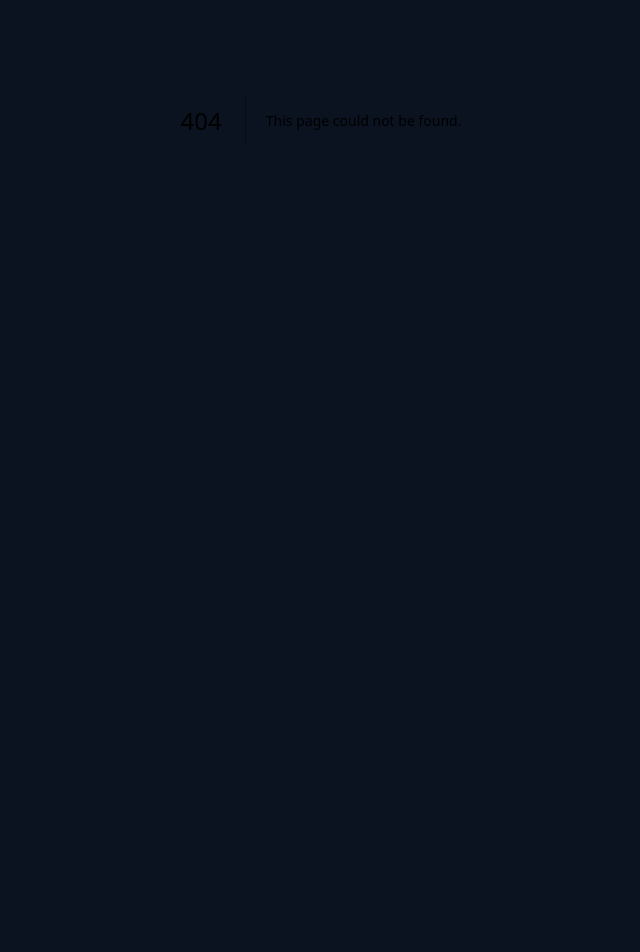
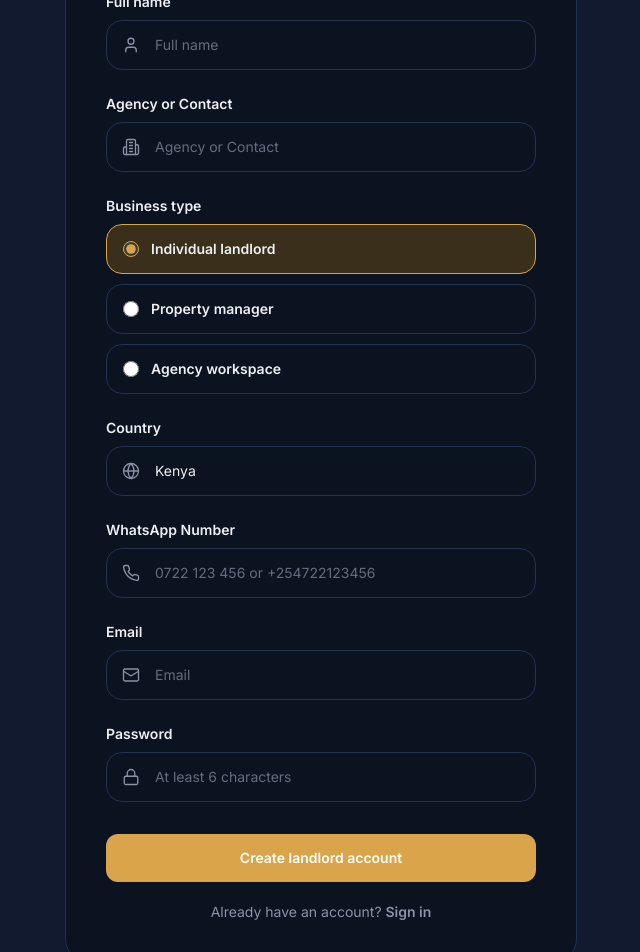
Before and after one commit to atsiaya/rentfile, a Next.js app: page /login in a window 1280 px wide. Before the commit this address had no page. Shown: the part 280-1232 px from the top of the page, without its empty margins (319-959 px from the left). Before the commit the page ends 800 px from the top, so only its background shows below. Built offline with nearby package versions, Linux system fonts and the light colour scheme; no server answers.

Commit message:
Add files via upload

```diff
--- /dev/null
+++ b/app/login/page.tsx
@@ -0,0 +1,279 @@
+"use client";
+
+import { Suspense, useState } from "react";
+import Link from "next/link";
+import { useRouter, useSearchParams } from "next/navigation";
+import {
+  ArrowLeft,
+  Building2,
+  Globe,
+  KeyRound,
+  Loader2,
+  Lock,
+  Mail,
+  Phone,
+  User,
+} from "lucide-react";
+import { createUserWithEmailAndPassword, updateProfile } from "firebase/auth";
+import { doc, setDoc, serverTimestamp } from "firebase/firestore";
+import { auth, db } from "@/lib/firebase";
+
+const businessTypes = [
+  { value: "individual", label: "Individual landlord" },
+  { value: "manager", label: "Property manager" },
+  { value: "agency", label: "Agency workspace" },
+] as const;
+
+function SignupForm() {
+  const router = useRouter();
+  const params = useSearchParams();
+  const role = params.get("role") === "tenant" ? "tenant" : "landlord";
+
+  const [fullName, setFullName] = useState("");
+  const [agencyOrContact, setAgencyOrContact] = useState("");
+  const [businessType, setBusinessType] = useState<string>("individual");
+  const [inviteCode, setInviteCode] = useState("");
+  const [country] = useState("Kenya");
+  const [whatsapp, setWhatsapp] = useState("");
+  const [email, setEmail] = useState("");
+  const [password, setPassword] = useState("");
+  const [error, setError] = useState<string | null>(null);
+  const [loading, setLoading] = useState(false);
+
+  async function handleSubmit(e: React.FormEvent) {
+    e.preventDefault();
+    setError(null);
+    setLoading(true);
+    try {
+      const cred = await createUserWithEmailAndPassword(auth, email, password);
+      await updateProfile(cred.user, { displayName: fullName });
+
+      await setDoc(doc(db, "users", cred.user.uid), {
+        fullName,
+        email,
+        whatsapp,
+        country,
+        role,
+        ...(role === "landlord"
+          ? { agencyOrContact, businessType }
+          : { inviteCode }),
+        createdAt: serverTimestamp(),
+      });
+
+      router.push(role === "landlord" ? "/dashboard" : "/tenant");
+    } catch (err) {
+      setError(
+        err instanceof Error ? err.message : "Something went wrong. Try again."
+      );
+    } finally {
+      setLoading(false);
+    }
+  }
+
+  return (
+    <main className="min-h-screen bg-bg-alt px-3 py-10 sm:px-6">
+      <div className="mx-auto max-w-lg">
+        <Link
+          href="/"
+          className="mb-4 inline-flex items-center gap-2 rounded-full border border-line bg-bg px-4 py-2 text-sm font-medium text-muted transition hover:text-fg"
+        >
+          <ArrowLeft className="h-4 w-4" />
+          Back to home
+        </Link>
+
+        <form
+          onSubmit={handleSubmit}
+          className="rounded-3xl border border-line bg-bg p-6 shadow-sm sm:p-10"
+        >
+          <span className="inline-flex items-center gap-2 rounded-full bg-accent-soft px-3.5 py-1.5 text-xs font-semibold text-accent-ink">
+            <span className="h-1.5 w-1.5 rounded-full bg-accent" />
+            {role === "landlord" ? "Landlord account" : "Tenant account"}
+          </span>
+
+          <h1 className="mt-4 font-display text-3xl font-extrabold tracking-tight text-fg sm:text-4xl">
+            Create account
+          </h1>
+          <p className="mt-2 text-sm text-muted">
+            {role === "landlord"
+              ? "Set up your workspace and start filing rent and bills today."
+              : "Join your landlord's ledger to pay rent and see your records."}
+          </p>
+
+          {/* Full name */}
+          <Field label="Full name">
+            <InputIcon icon={User} />
+            <input
+              required
+              value={fullName}
+              onChange={(e) => setFullName(e.target.value)}
+              placeholder="Full name"
+              className={inputClass}
+            />
+          </Field>
+
+          {role === "landlord" ? (
+            <>
+              <Field label="Agency or Contact">
+                <InputIcon icon={Building2} />
+                <input
+                  value={agencyOrContact}
+                  onChange={(e) => setAgencyOrContact(e.target.value)}
+                  placeholder="Agency or Contact"
+                  className={inputClass}
+                />
+              </Field>
+
+              <div className="mt-6">
+                <p className="mb-2 text-sm font-semibold text-fg">
+                  Business type
+                </p>
+                <div className="space-y-2.5">
+                  {businessTypes.map((bt) => {
+                    const selected = businessType === bt.value;
+                    return (
+                      <label
+                        key={bt.value}
+                        className={`flex cursor-pointer items-center gap-3 rounded-2xl border px-4 py-3.5 transition ${
+                          selected
+                            ? "border-accent bg-accent-soft"
+                            : "border-line bg-bg hover:border-accent/50"
+                        }`}
+                      >
+                        <input
+                          type="radio"
+                          name="businessType"
+                          value={bt.value}
+                          checked={selected}
+                          onChange={() => setBusinessType(bt.value)}
+                          className="h-4 w-4 accent-accent"
+                        />
+                        <span className="text-sm font-semibold text-fg">
+                          {bt.label}
+                        </span>
+                      </label>
+                    );
+                  })}
+                </div>
+              </div>
+            </>
+          ) : (
+            <Field label="Property invite code">
+              <InputIcon icon={KeyRound} />
+              <input
+                required
+                value={inviteCode}
+                onChange={(e) => setInviteCode(e.target.value)}
+                placeholder="Code from your landlord"
+                className={inputClass}
+              />
+            </Field>
+          )}
+
+          <Field label="Country">
+            <InputIcon icon={Globe} />
+            <input
+              disabled
+              value={country}
+              className={`${inputClass} cursor-not-allowed text-fg`}
+            />
+          </Field>
+
+          <Field label="WhatsApp Number">
+            <InputIcon icon={Phone} />
+            <input
+              required
+              value={whatsapp}
+              onChange={(e) => setWhatsapp(e.target.value)}
+              placeholder="0722 123 456 or +254722123456"
+              className={inputClass}
+            />
+          </Field>
+
+          <Field label="Email">
+            <InputIcon icon={Mail} />
+            <input
+              required
+              type="email"
+              value={email}
+              onChange={(e) => setEmail(e.target.value)}
+              placeholder="Email"
+              className={inputClass}
+            />
+          </Field>
+
+          <Field label="Password">
+            <InputIcon icon={Lock} />
+            <input
+              required
+              type="password"
+              minLength={6}
+              value={password}
+              onChange={(e) => setPassword(e.target.value)}
+              placeholder="At least 6 characters"
+              className={inputClass}
+            />
+          </Field>
+
+          {error && (
+            <p className="mt-4 rounded-xl bg-red-50 px-4 py-3 text-sm text-red-700">
+              {error}
+            </p>
+          )}
+
+          <button
+            type="submit"
+            disabled={loading}
+            className="mt-8 inline-flex w-full items-center justify-center gap-2 rounded-xl bg-accent px-6 py-3.5 text-sm font-semibold text-white transition hover:brightness-105 disabled:opacity-60"
+          >
+            {loading && <Loader2 className="h-4 w-4 animate-spin" />}
+            {role === "landlord" ? "Create landlord account" : "Create tenant account"}
+          </button>
+
+          <p className="mt-5 text-center text-sm text-muted">
+            Already have an account?{" "}
+            <Link
+              href={`/login?role=${role}`}
+              className="font-semibold text-accent-ink hover:underline"
+            >
+              Sign in
+            </Link>
+          </p>
+        </form>
+      </div>
+    </main>
+  );
+}
+
+function Field({
+  label,
+  children,
+}: {
+  label: string;
+  children: React.ReactNode;
+}) {
+  return (
+    <div className="mt-6">
+      <label className="mb-2 block text-sm font-semibold text-fg">
+        {label}
+      </label>
+      <div className="relative flex items-center">{children}</div>
+    </div>
+  );
+}
+
+function InputIcon({ icon: Icon }: { icon: typeof User }) {
+  return (
+    <Icon className="pointer-events-none absolute left-4 h-[18px] w-[18px] text-muted" strokeWidth={1.75} />
+  );
+}
+
+const inputClass =
+  "w-full rounded-2xl border border-line bg-bg py-3.5 pl-12 pr-4 text-sm text-fg placeholder:text-muted/70 outline-none transition focus:border-accent focus:ring-4 focus:ring-accent-soft";
+
+export default function SignupPage() {
+  return (
+    <Suspense fallback={null}>
+      <SignupForm />
+    </Suspense>
+  );
+}
```
